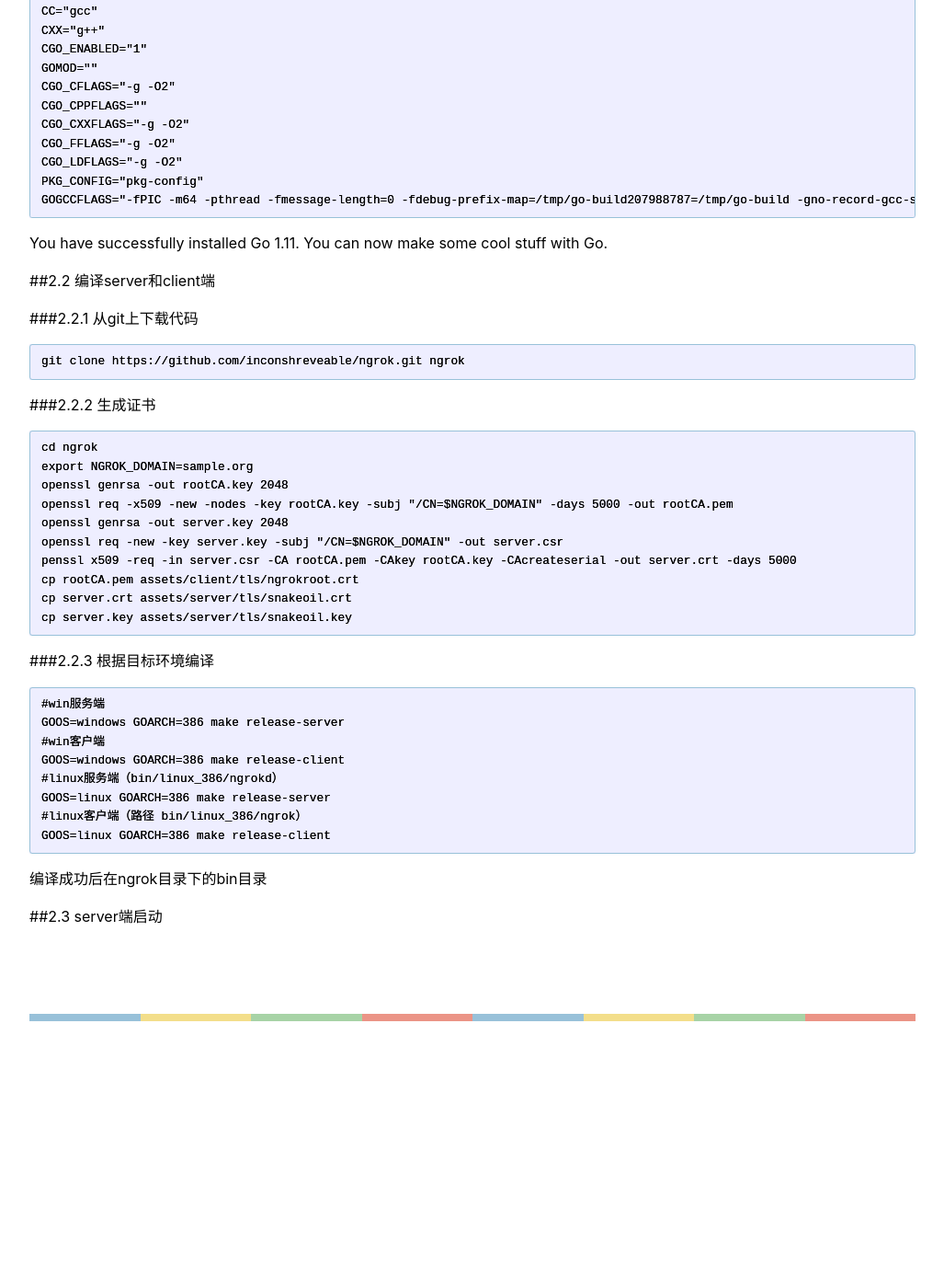
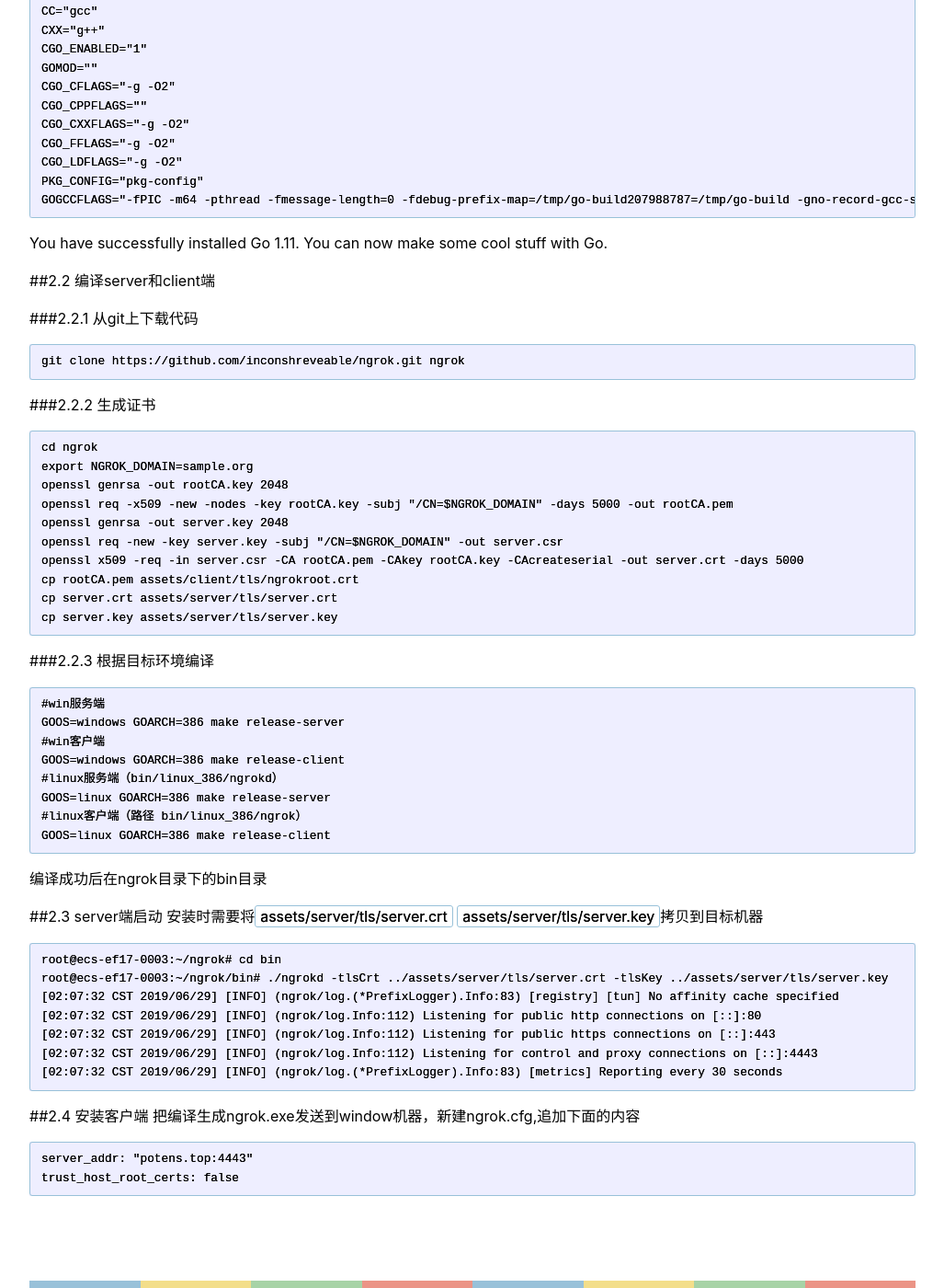
Before and after one commit to szdenny/szdenny.github.io, a Jekyll site: the page built from _posts/2019-06-28-ngrok.md, in a window 1280 px wide and 1400 px high, scrolled down 1859 px. Shown: the whole window at 92% size, without its empty margins (126-1153 px from the left). Built offline with Jekyll 4.4.1, drawn with Linux system fonts in a browser that asks for light colours; some web fonts are replaced; comment, search, counter and statistics services are not loaded; before the commit the page ends 2969 px from its top, so only the background shows below that.

Commit message:
Update 内网转发工具 ngrok 搭建？

````diff
--- a/_posts/2019-06-28-ngrok.md
+++ b/_posts/2019-06-28-ngrok.md
@@ -110,10 +110,10 @@ openssl genrsa -out rootCA.key 2048
 openssl req -x509 -new -nodes -key rootCA.key -subj "/CN=$NGROK_DOMAIN" -days 5000 -out rootCA.pem
 openssl genrsa -out server.key 2048
 openssl req -new -key server.key -subj "/CN=$NGROK_DOMAIN" -out server.csr
-penssl x509 -req -in server.csr -CA rootCA.pem -CAkey rootCA.key -CAcreateserial -out server.crt -days 5000
+openssl x509 -req -in server.csr -CA rootCA.pem -CAkey rootCA.key -CAcreateserial -out server.crt -days 5000
 cp rootCA.pem assets/client/tls/ngrokroot.crt
-cp server.crt assets/server/tls/snakeoil.crt
-cp server.key assets/server/tls/snakeoil.key
+cp server.crt assets/server/tls/server.crt
+cp server.key assets/server/tls/server.key
 ```
 ###2.2.3 根据目标环境编译
 ```
@@ -129,3 +129,20 @@ GOOS=linux GOARCH=386 make release-client
 编译成功后在ngrok目录下的bin目录
 
 ##2.3 server端启动
+安装时需要将`assets/server/tls/server.crt` `assets/server/tls/server.key`拷贝到目标机器
+```
+root@ecs-ef17-0003:~/ngrok# cd bin
+root@ecs-ef17-0003:~/ngrok/bin# ./ngrokd -tlsCrt ../assets/server/tls/server.crt -tlsKey ../assets/server/tls/server.key
+[02:07:32 CST 2019/06/29] [INFO] (ngrok/log.(*PrefixLogger).Info:83) [registry] [tun] No affinity cache specified
+[02:07:32 CST 2019/06/29] [INFO] (ngrok/log.Info:112) Listening for public http connections on [::]:80
+[02:07:32 CST 2019/06/29] [INFO] (ngrok/log.Info:112) Listening for public https connections on [::]:443
+[02:07:32 CST 2019/06/29] [INFO] (ngrok/log.Info:112) Listening for control and proxy connections on [::]:4443
+[02:07:32 CST 2019/06/29] [INFO] (ngrok/log.(*PrefixLogger).Info:83) [metrics] Reporting every 30 seconds
+```
+
+##2.4 安装客户端
+把编译生成ngrok.exe发送到window机器，新建ngrok.cfg,追加下面的内容
+```
+server_addr: "potens.top:4443"
+trust_host_root_certs: false
+```
````
